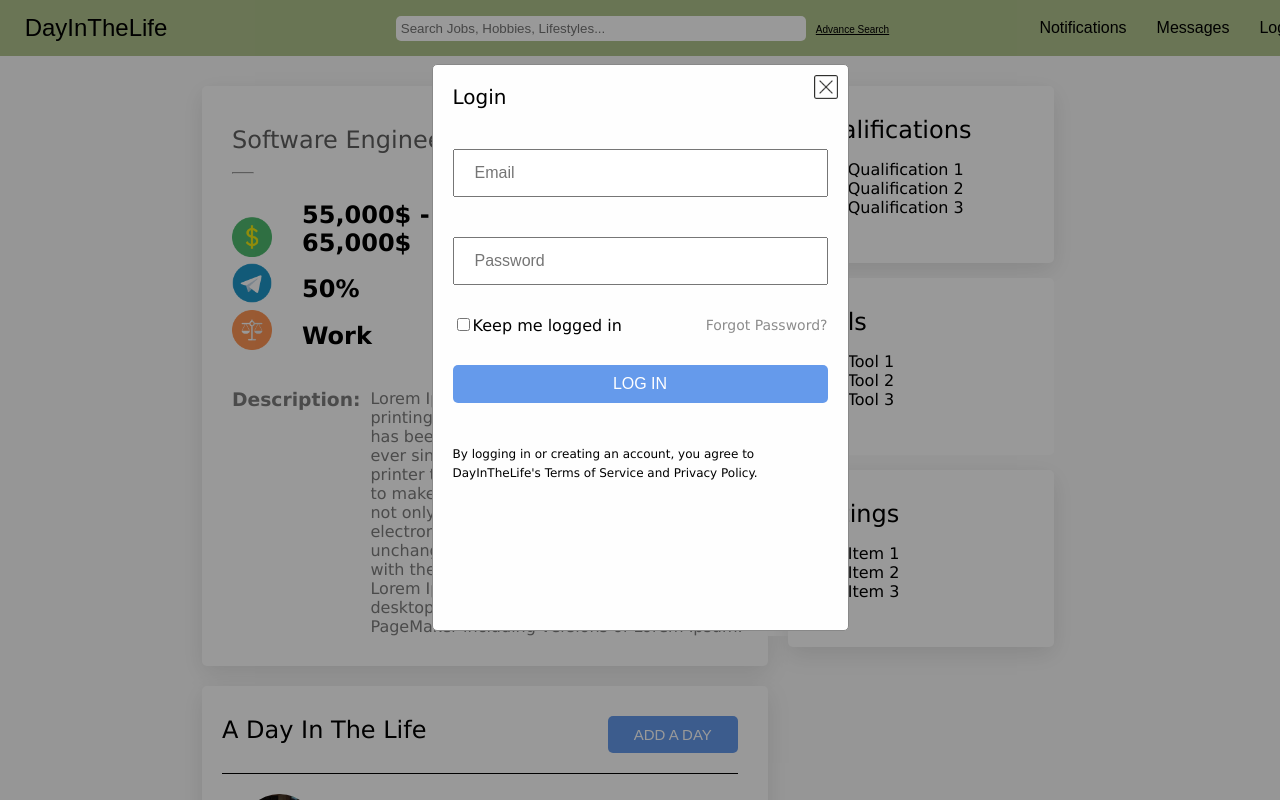
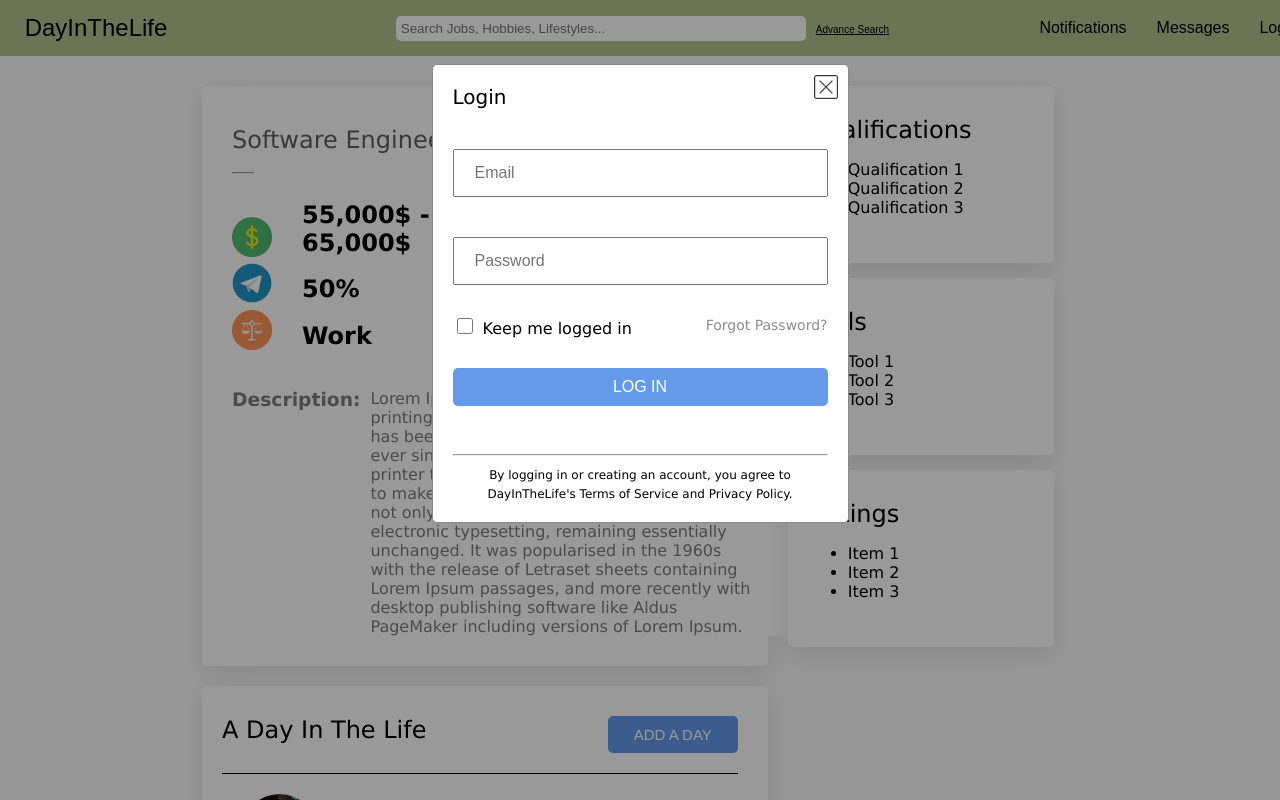
Before and after one commit to the7establishment/DayInTheLife, a React (Create React App) app: page /JobProfile in a window 1280 px wide. Shown: the top 800 px of the page. Built offline with nearby package versions, Linux system fonts and the light colour scheme; grey boxes are pictures that could not be loaded.

Commit message:
Add box-shadow to tools component

```diff
--- a/src/components/JobProfile/Tools/Tools.js
+++ b/src/components/JobProfile/Tools/Tools.js
@@ -8,7 +8,7 @@ export default function Tools() {
   const toolList = tools.map((tool) => <Tool tool={tool}/>);
 
   return (
-    <div className="tools">
+    <div className="tools box-shadow">
       <h2>Tools</h2>
       <ul>
         {toolList}
--- a/src/components/Login/Login.js
+++ b/src/components/Login/Login.js
@@ -22,7 +22,7 @@ export default class Login extends React.Component {
             <input className="modalinput" placeholder="Email"/>
             <input className="modalinput" placeholder="Password"/>
             <div className="rememberforgotbar">
-              <div>
+              <div className="remembermebox">
                 <input className="rememberme" type="checkbox" />
                 <span>Keep me logged in</span>
               </div>
@@ -31,8 +31,10 @@ export default class Login extends React.Component {
               </div>
             </div>
             <button className="ditl-button modalbutton">LOG IN</button>
+
           </div>
           <div className="modalfooter">
+            <hr/>
             <span className="policy">
               By logging in or creating an account, you agree to DayInTheLife's Terms of Service and Privacy Policy.
             </span>
--- a/src/css/Login.css
+++ b/src/css/Login.css
@@ -21,7 +21,7 @@
     padding: 20px;
     border: 1px solid #888;
     width: 375px;
-    height: 525px;
+    height: fit-content;
     display: flex;
     flex-direction: column;
     border-radius: 5px;
@@ -76,7 +76,9 @@
     justify-content: space-between;
 }
 .rememberme{
-      font-size: 14px;
+    height: 16px;
+    width: 16px;
+    margin-right: 10px;
 }
 .forgotpassword{
     font-size: 14px;
@@ -85,6 +87,7 @@
 }
 .modalfooter{
     margin-top: 40px;
+    text-align: center;
 }
 .policy{
     font-size: 12px;
--- a/src/css/NavBar/NavBar.css
+++ b/src/css/NavBar/NavBar.css
@@ -1,4 +1,3 @@
-/* NavBar Section */
 .navbar{
   grid-row: 1;
   position: sticky;
```
Lines whose indentation alone changed are shown as unchanged.
